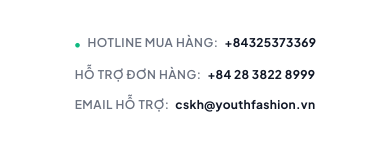
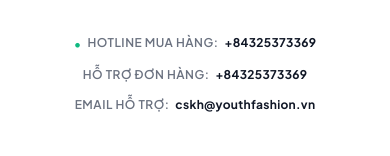
Before and after one commit to Kimngan1303/Youth-Fashion-System, a React (Vite) app in the folder fe/: page /contact in a window 390 px wide. Shown: the part 396-552 px from the top of the page. Built offline with nearby package versions, Linux system fonts and the light colour scheme; no server answers; a web font is replaced by a local one.

Commit message:
fix(contact): update order support phone number

```diff
--- a/fe/src/pages/ContactPage.jsx
+++ b/fe/src/pages/ContactPage.jsx
@@ -38,7 +38,7 @@ const ContactPage = () => {
 
             <div className="highlight-item">
               <span className="hl-label">HỖ TRỢ ĐƠN HÀNG:</span>
-              <a href="tel:+842838228999" className="hl-value">+84 28 3822 8999</a>
+              <a href="tel:+84325373369" className="hl-value">+84325373369</a>
             </div>
 
             <span className="hl-divider">|</span>
```
